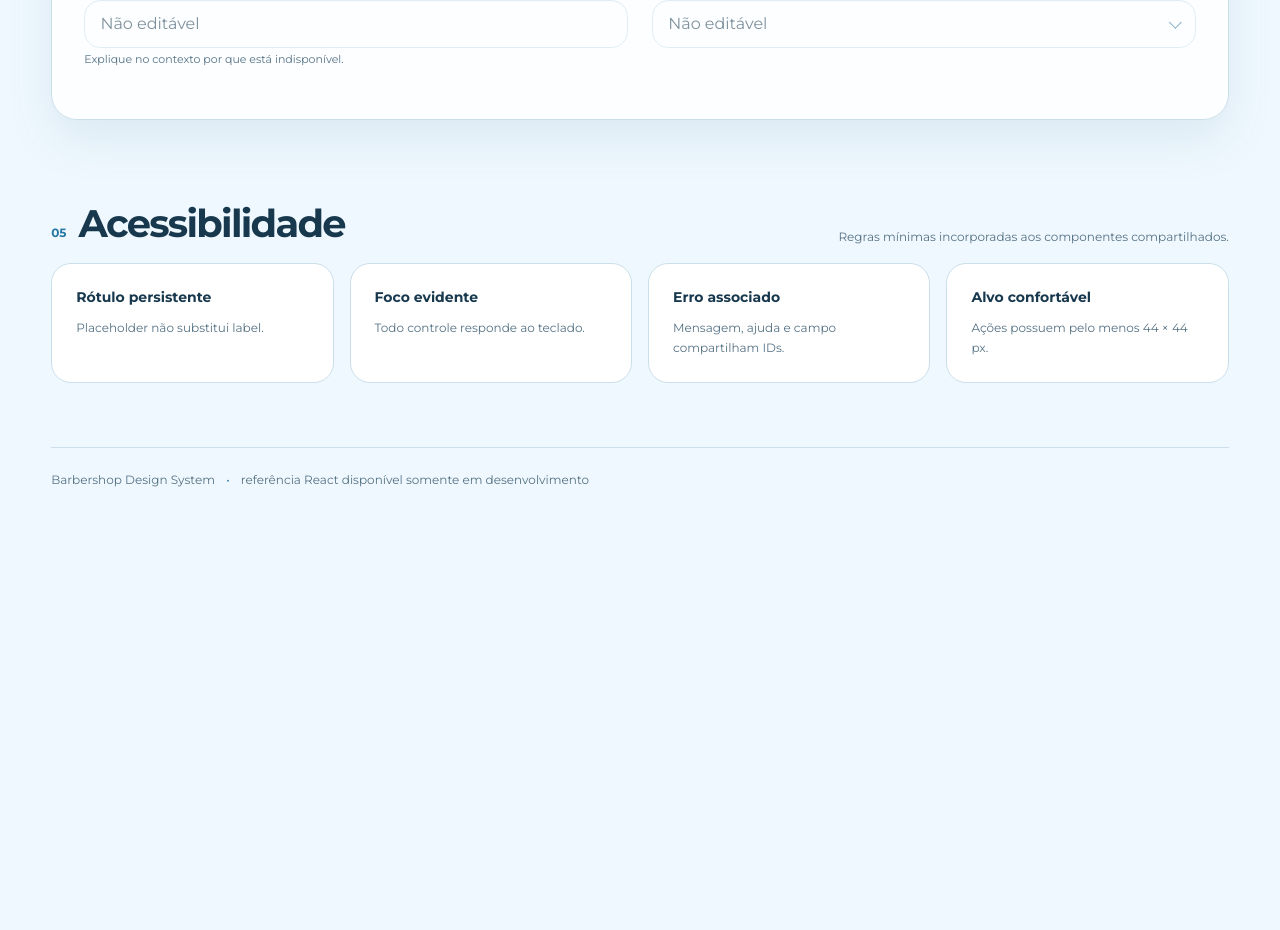
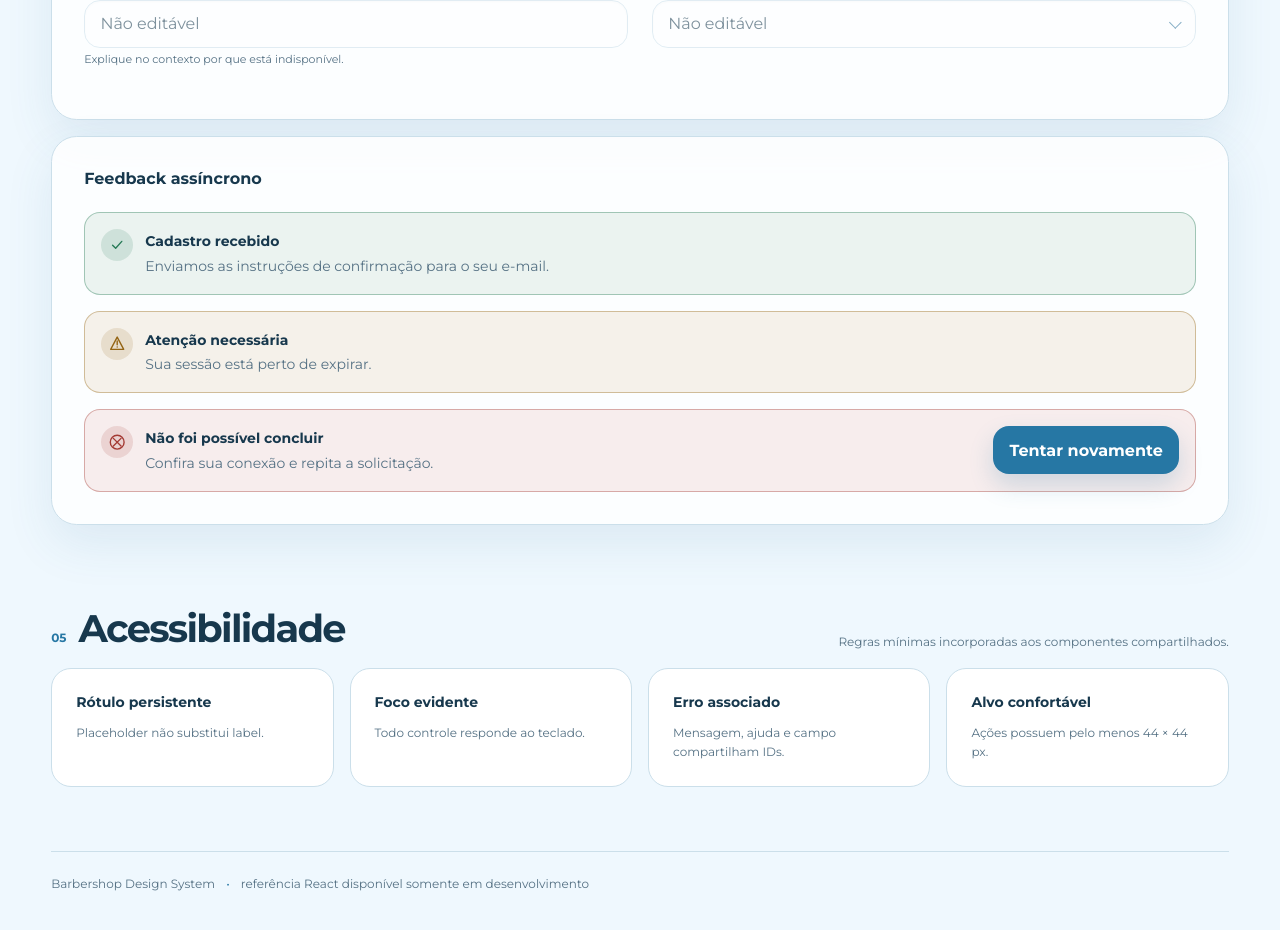
Before and after one commit to carlosSimplicio/barbershop-app, a Next.js app in the folder frontend/: page /design-system in a window 1280 px wide. Shown: the part 2420-3350 px from the top of the page. Before the commit the page ends 2982 px from the top, so only its background shows below. Built offline with nearby package versions, Linux system fonts and the light colour scheme.

Commit message:
Cria componente compartilhado de feedback

```diff
--- a/frontend/app/design-system/showcase.module.css
+++ b/frontend/app/design-system/showcase.module.css
@@ -296,6 +296,11 @@
   gap: var(--space-4) var(--space-5);
 }
 
+.feedbackGrid {
+  display: grid;
+  gap: var(--space-4);
+}
+
 .ruleGrid {
   display: grid;
   grid-template-columns: repeat(4, minmax(0, 1fr));
--- a/frontend/app/design-system/showcase.tsx
+++ b/frontend/app/design-system/showcase.tsx
@@ -6,6 +6,7 @@ import {
   AffixedInput,
   Button,
   Field,
+  Feedback,
   IconButton,
   PasswordField,
   SelectField,
@@ -220,6 +221,23 @@ export function DesignSystemShowcase() {
             </SelectField>
           </div>
         </Showcase>
+        <Showcase title="Feedback assíncrono">
+          <div className={styles.feedbackGrid}>
+            <Feedback title="Cadastro recebido" variant="success">
+              Enviamos as instruções de confirmação para o seu e-mail.
+            </Feedback>
+            <Feedback title="Atenção necessária" variant="warning">
+              Sua sessão está perto de expirar.
+            </Feedback>
+            <Feedback
+              action={<Button>Tentar novamente</Button>}
+              title="Não foi possível concluir"
+              variant="error"
+            >
+              Confira sua conexão e repita a solicitação.
+            </Feedback>
+          </div>
+        </Showcase>
       </section>
 
       <section className={styles.section} id="accessibility">
--- /dev/null
+++ b/frontend/components/ui/feedback/feedback.module.css
@@ -0,0 +1,82 @@
+.feedback {
+  --feedback-color: var(--color-primary);
+
+  display: grid;
+  grid-template-columns: auto minmax(0, 1fr) auto;
+  align-items: start;
+  gap: var(--space-3);
+  padding: var(--space-4);
+  border: 1px solid color-mix(in srgb, var(--feedback-color) 38%, transparent);
+  border-radius: var(--radius-md);
+  background: color-mix(
+    in srgb,
+    var(--feedback-color) 9%,
+    var(--color-surface)
+  );
+  color: var(--color-ink);
+}
+
+.feedback[data-variant="success"] {
+  --feedback-color: var(--color-success);
+}
+
+.feedback[data-variant="warning"] {
+  --feedback-color: var(--color-warning);
+}
+
+.feedback[data-variant="error"] {
+  --feedback-color: var(--color-danger);
+}
+
+.icon {
+  display: grid;
+  width: 2rem;
+  height: 2rem;
+  place-items: center;
+  border-radius: 50%;
+  background: color-mix(in srgb, var(--feedback-color) 14%, transparent);
+  color: var(--feedback-color);
+}
+
+.icon svg {
+  width: 1.15rem;
+  fill: none;
+  stroke: currentColor;
+  stroke-linecap: round;
+  stroke-linejoin: round;
+  stroke-width: 1.8;
+}
+
+.content {
+  min-width: 0;
+  padding-top: 0.2rem;
+}
+
+.title {
+  display: block;
+  font-size: var(--font-size-sm);
+  line-height: 1.4;
+}
+
+.message {
+  margin-top: var(--space-1);
+  color: var(--color-muted);
+  font-size: var(--font-size-sm);
+  line-height: 1.55;
+}
+
+.action {
+  display: flex;
+  align-items: center;
+}
+
+@media (max-width: 32rem) {
+  .feedback {
+    grid-template-columns: auto minmax(0, 1fr);
+  }
+
+  .action {
+    grid-column: 2;
+    justify-self: start;
+  }
+}
--- /dev/null
+++ b/frontend/components/ui/feedback/feedback.tsx
@@ -0,0 +1,83 @@
+import { useId } from "react";
+import type { ComponentPropsWithRef, ReactNode } from "react";
+
+import styles from "./feedback.module.css";
+
+export type FeedbackProps = Omit<ComponentPropsWithRef<"div">, "title"> & {
+  action?: ReactNode;
+  children: ReactNode;
+  title: ReactNode;
+  variant: "success" | "warning" | "error";
+};
+
+export function Feedback({
+  "aria-describedby": describedBy,
+  "aria-labelledby": labelledBy,
+  action,
+  children,
+  className,
+  ref,
+  role,
+  title,
+  variant,
+  ...props
+}: FeedbackProps) {
+  const generatedId = useId();
+  const messageId = `${generatedId}-message`;
+  const titleId = `${generatedId}-title`;
+  const classes = className
+    ? `${styles.feedback} ${className}`
+    : styles.feedback;
+
+  return (
+    <div
+      {...props}
+      aria-atomic={props["aria-atomic"] ?? true}
+      aria-describedby={describedBy ?? messageId}
+      aria-labelledby={labelledBy ?? titleId}
+      className={classes}
+      data-variant={variant}
+      ref={ref}
+      role={role ?? (variant === "error" ? "alert" : "status")}
+    >
+      <span className={styles.icon} aria-hidden="true">
+        <FeedbackIcon variant={variant} />
+      </span>
+      <div className={styles.content}>
+        <strong className={styles.title} id={titleId}>
+          {title}
+        </strong>
+        <div className={styles.message} id={messageId}>
+          {children}
+        </div>
+      </div>
+      {action ? <div className={styles.action}>{action}</div> : null}
+    </div>
+  );
+}
+
+function FeedbackIcon({ variant }: Pick<FeedbackProps, "variant">) {
+  if (variant === "success") {
+    return (
+      <svg viewBox="0 0 24 24">
+        <path d="m6 12 4 4 8-9" />
+      </svg>
+    );
+  }
+
+  if (variant === "warning") {
+    return (
+      <svg viewBox="0 0 24 24">
+        <path d="M12 4 3.5 20h17L12 4Z" />
+        <path d="M12 9v5m0 3h.01" />
+      </svg>
+    );
+  }
+
+  return (
+    <svg viewBox="0 0 24 24">
+      <path d="M7 7l10 10M17 7 7 17" />
+      <circle cx="12" cy="12" r="9" />
+    </svg>
+  );
+}
--- a/frontend/components/ui/index.ts
+++ b/frontend/components/ui/index.ts
@@ -4,6 +4,7 @@ export {
 } from "./affixed-input/affixed-input";
 export { Button, type ButtonProps } from "./button/button";
 export { Field, type FieldProps } from "./field/field";
+export { Feedback, type FeedbackProps } from "./feedback/feedback";
 export { IconButton, type IconButtonProps } from "./icon-button/icon-button";
 export { Input, type InputProps } from "./input/input";
 export {
```
Also changed, not shown: 2 other files (tests, documents, lock files or other folders).
